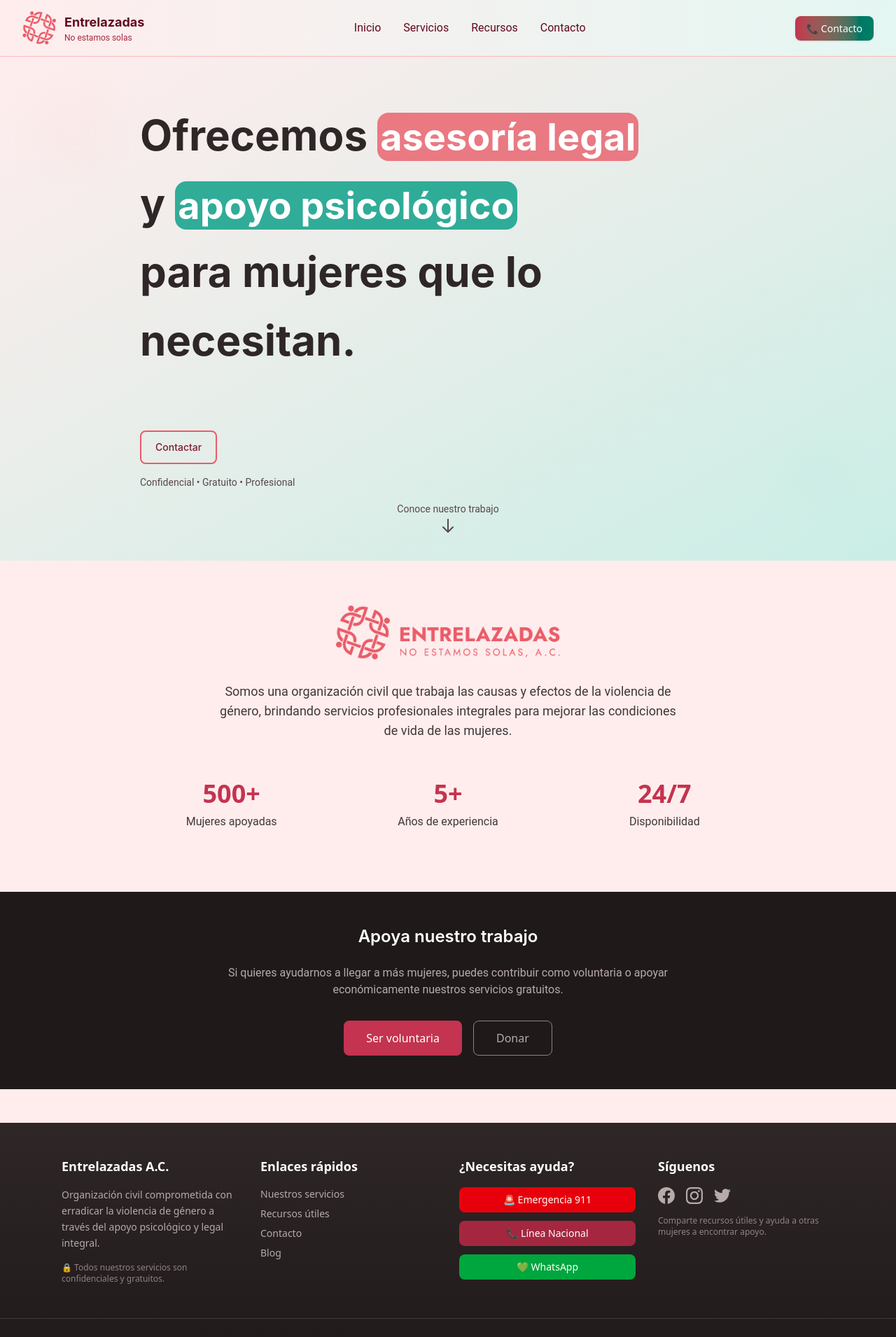
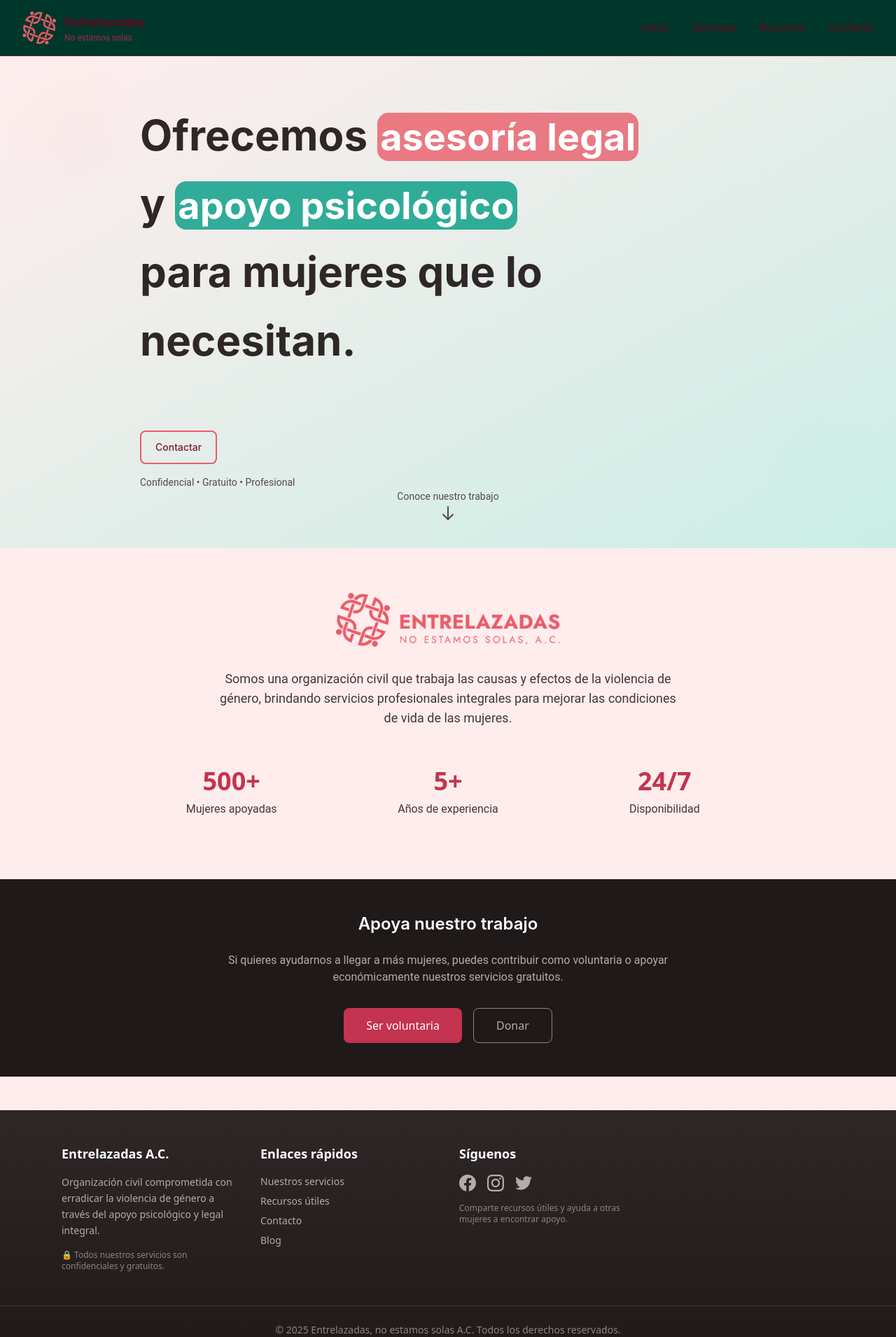
Before and after one commit to grzlz/entrelazadas, a SvelteKit app: page / in a window 1280 px wide. Shown: the top 1910 px of the page at 70% size. Built offline with nearby package versions, Linux system fonts and the light colour scheme.

Commit message:
Automatic deploy

```diff
--- a/src/routes/+layout.svelte
+++ b/src/routes/+layout.svelte
@@ -12,7 +12,7 @@
 
 <div class="flex flex-col min-h-screen bg-primary-50">
 
-	<nav class="flex justify-between items-center px-8 py-4 shadow-sm border-b border-primary-200 bg-gradient-to-r from-primary-50 to-secondary-50">
+	<nav class="flex justify-between items-center px-8 py-4 shadow-sm border-b border-primary-200 bg-secondary-800">
 		<!-- Desktop: Logo + Text -->
 		<div class="hidden md:flex items-center gap-3">
 			<div class="h-12 w-12">
@@ -31,11 +31,11 @@
 					<img src="./favicon.png" alt="Entrelazadas" class="h-full w-full object-contain">
 				</div>
 				<div>
-					<h1 class="font-primary font-bold text-primary-800 text-lg leading-tight">Entrelazadas</h1>
-					<p class="font-secondary text-primary-600 text-xs leading-tight">No estamos solas A.C.</p>
+					<h1 class="font-primary font-bold text-primary-100 text-lg leading-tight">Entrelazadas</h1>
+					<p class="font-secondary text-primary-300 text-xs leading-tight">No estamos solas A.C.</p>
 				</div>
 			</div>
-			<button class="text-primary-800 p-2 -mr-2" onclick={() => menuOpen = !menuOpen} aria-label="Menú">
+			<button class="text-primary-300 p-2 -mr-2" onclick={() => menuOpen = !menuOpen} aria-label="Menú">
 				<svg
 					xmlns="http://www.w3.org/2000/svg"
 					viewBox="0 0 24 24"
@@ -57,11 +57,6 @@
 			<li><a href="/contacto" class="hover:text-secondary-600 transition-colors">Contacto</a></li>
 		</ul>
 
-		<div class="hidden md:block">
-			<a href="tel:8001228584" class="bg-gradient-to-r from-primary-500 to-secondary-500 hover:from-primary-600 hover:to-secondary-600 text-white px-4 py-2 rounded-lg font-medium text-sm transition-all duration-200 shadow-sm">
-				📞 Contacto
-			</a>
-		</div>
 	</nav>
 
 	{#if menuOpen}
@@ -70,11 +65,7 @@
 		<li><a href="/servicios" class="block hover:text-primary-500 transition-colors">Servicios</a></li>
 		<li><a href="/recursos" class="block hover:text-primary-500 transition-colors">Recursos</a></li>
 		<li><a href="/contacto" class="block hover:text-primary-500 transition-colors">Contacto</a></li>
-		<li class="border-t border-primary-100 pt-4">
-			<a href="tel:8001228584" class="bg-primary-500 hover:bg-primary-600 text-white px-4 py-2 rounded-lg font-medium text-sm transition-colors inline-block">
-				📞 Contacto
-			</a>
-		</li>
+
 	</ul>
 	{/if}
 
@@ -106,21 +97,6 @@
       </ul>
     </div>
 
-    <!-- Emergency Contact -->
-    <div>
-      <h2 class="text-lg font-bold mb-4 text-white">¿Necesitas ayuda?</h2>
-      <div class="space-y-3">
-        <a href="tel:911" class="block bg-red-600 hover:bg-red-700 text-white py-2 px-4 rounded-lg text-sm font-medium text-center transition-colors">
-          🚨 Emergencia 911
-        </a>
-        <a href="tel:8001228584" class="block bg-primary-600 hover:bg-primary-700 text-white py-2 px-4 rounded-lg text-sm font-medium text-center transition-colors">
-          📞 Línea Nacional
-        </a>
-        <a href="https://wa.me/525512345678" class="block bg-green-600 hover:bg-green-700 text-white py-2 px-4 rounded-lg text-sm font-medium text-center transition-colors">
-          💚 WhatsApp
-        </a>
-      </div>
-    </div>
 
     <!-- Social Media -->
     <div>
--- a/src/routes/+page.svelte
+++ b/src/routes/+page.svelte
@@ -1,6 +1,6 @@
 <main class="flex flex-col min-h-screen ">
     <!-- Hero Section -->
-    <section class="bg-gradient-to-br from-primary-50 to-secondary-100 px-6 min-h-[90vh] flex flex-col justify-between relative overflow-hidden">
+    <section class="bg-gradient-to-br from-primary-50 to-secondary-100 px-6 min-h-[80vh] flex flex-col justify-between relative overflow-hidden">
         <!-- Subtle background pattern -->
         <div class="absolute inset-0 opacity-5">
             <div class="absolute top-10 left-10 w-32 h-32 bg-primary-200 rounded-full blur-xl"></div>
```
